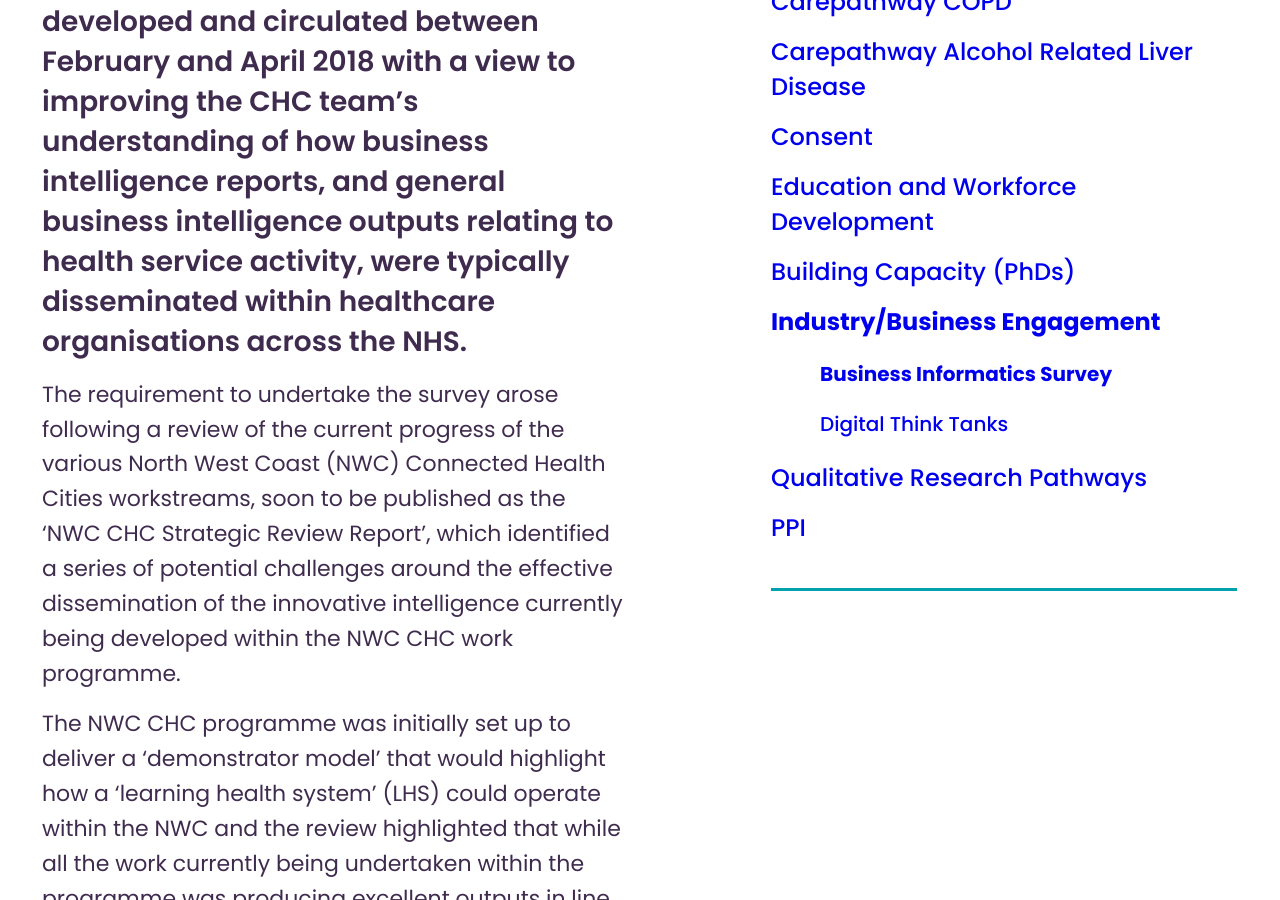
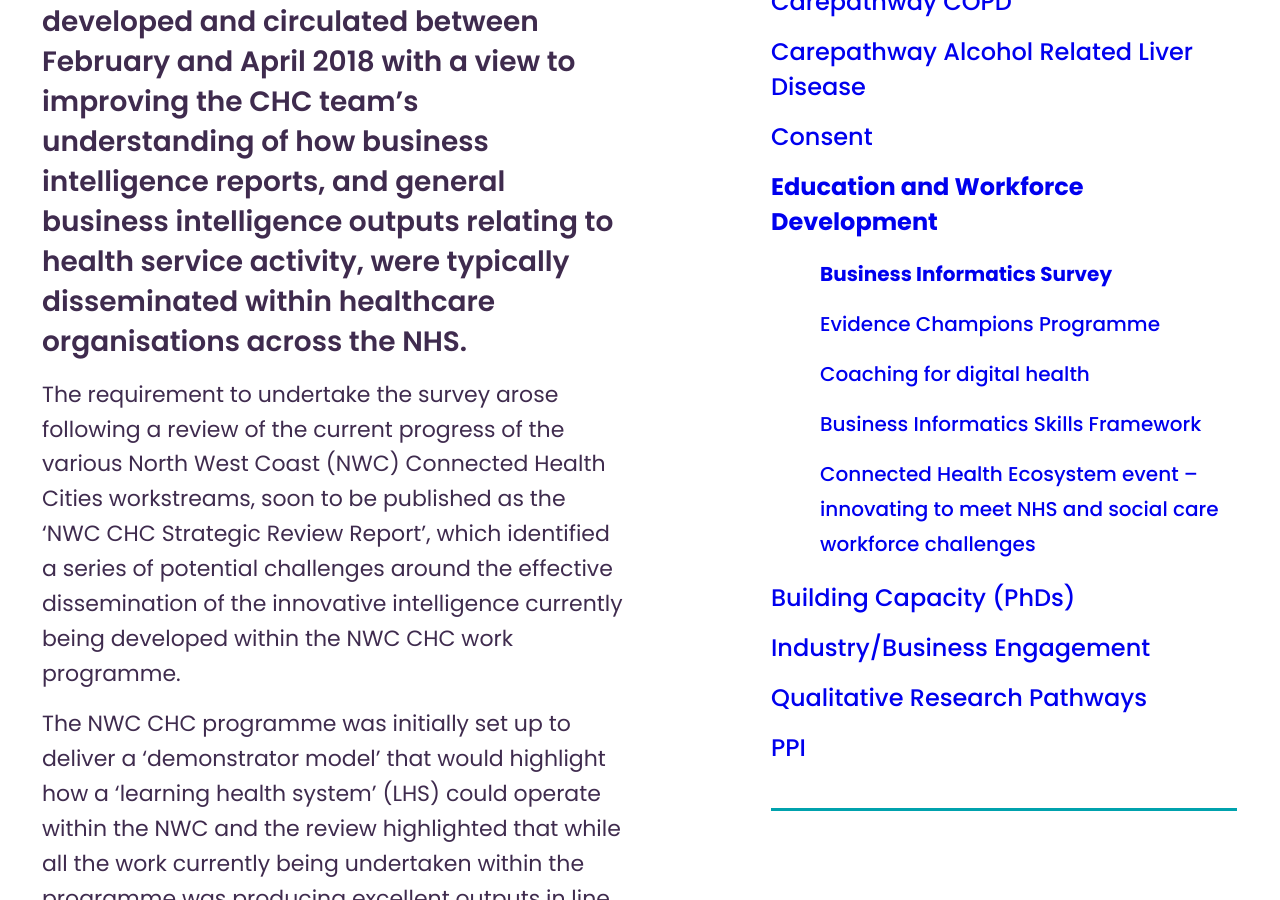
Before and after one commit to connectedhealthcities/connectedhealthcities, a Jekyll site: the page built from north-west-coast/education-and-workforce-development/business-informatics-survey.md, in a window 1280 px wide and 900 px high, scrolled down 565 px. Built offline with Jekyll 4.4.1, drawn with Linux system fonts in a browser that asks for light colours; our own code applies the rules of GitHub Pages for plain Markdown files; part of the change alters nothing that is shown.

Commit message:
Moved business informatics

```diff
--- a/_includes/header_contacts.html
+++ b/_includes/header_contacts.html
@@ -12,7 +12,7 @@
         <p class="header-contact__name">Prof. John Ainsworth — Director</p>
         <p class="header-contact__role">Professor of Informatics</p>
         <ul class="header-contact__methods">
-            <li><a href="mailto:"">Email</a></li>
+            <li><a href="mailto:info@connectedhealthcities.org"">Email</a></li>
         </ul>
     </li>
 
--- a/north-west-coast/industry-business-engagement/business-informatics-survey.md
+++ b/north-west-coast/education-and-workforce-development/business-informatics-survey.md
@@ -1,9 +1,9 @@
 ---
 title: Business Informatics Survey
 weight: 1
-section: north-west-coast/industry-business-engagement/business-informatics-survey
-level: 4.9.1
-parent: north-west-coast/industry-business-engagement
+section: north-west-coast/education-and-workforce-development/business-informatics-survey
+level: 4.7.5
+parent: north-west-coast/education-and-workforce-development
 
 ---
 The Connected Health Cities (CHC) Information Dissemination survey was developed and circulated between February and April 2018 with a view to improving the CHC team’s understanding of how business intelligence reports, and general business intelligence outputs relating to health service activity, were typically disseminated within healthcare organisations across the NHS.
```
